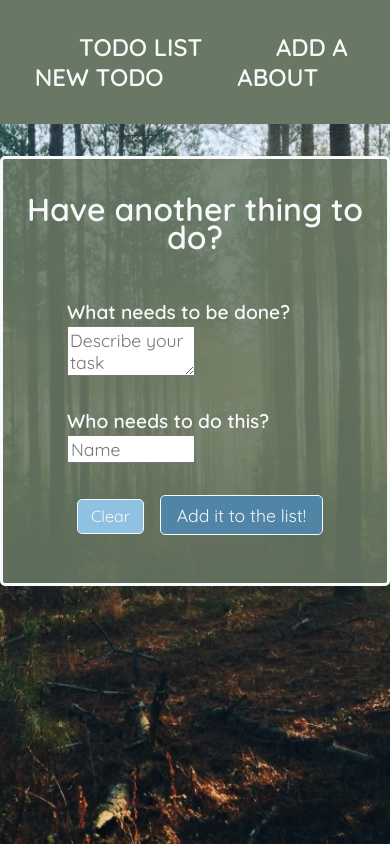
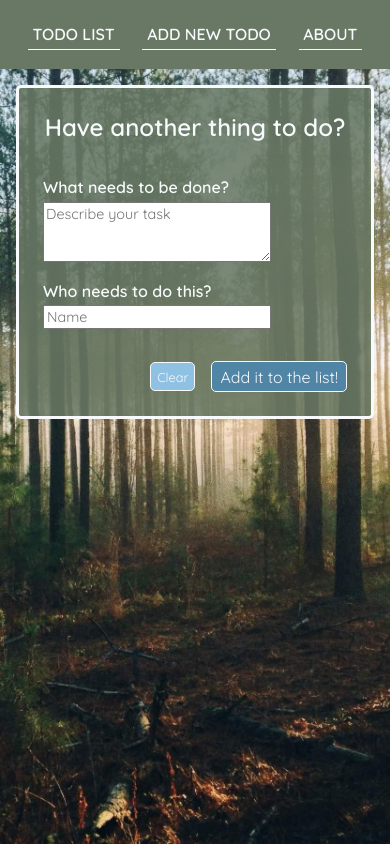
Before and after one commit to chris-mbg/todo-list-vue, a Vue app: page /add in a window 390 px wide. Built offline with nearby package versions, Linux system fonts and the light colour scheme.

Commit message:
Step 1 towards a more responsive app (styles)

```diff
--- a/src/components/Navbar.vue
+++ b/src/components/Navbar.vue
@@ -1,7 +1,7 @@
 <template>
-  <div id="navbar">
+  <div class="navbar">
       <router-link to="/">ToDo list</router-link>
-      <router-link to="/add">Add a new ToDo</router-link>
+      <router-link to="/add">Add new ToDo</router-link>
       <router-link to="/about">About</router-link>
   </div>
 </template>
@@ -14,32 +14,39 @@ export default {
 
 <style scoped>
 
-#navbar {
+    .navbar {
         background-color: #687864;
         text-align: center;
-    padding: 2rem;
+        padding: 1rem 0.5rem;
+        display: flex;
+        flex-wrap: wrap;
+        justify-content: space-evenly;
     }
-
     a {
         text-decoration: none;
         color: #F7F9FB;
+        text-transform: uppercase;
+        font-weight: 600;
+        transition: 0.3s;
+        margin: 0.2rem;
+        padding: 0.3rem;
+        border-bottom: 1px solid #F7F9FB;
+    }
+    a:hover{
+        color: #8fc1e3;
+        border-color: #8fc1e3;
+    }
+
+    @media screen and (min-width: 680px){
+        .navbar {
+            justify-content: center;
+        }
+        a {
         padding: 0.5rem 0.8rem;
         margin: 0 1.5rem;
         font-size: 1.5rem;
-    text-transform: uppercase;
-    font-weight: 600;
-    transition: 0.3s;
+        border: none;
         }
-a:hover{
-    color: #8fc1e3;
     }
 
-/*     Color scheme
-     #687864  dark green
-     #31708E  darker blue-ish
-     #5085A5  more grey blue-ish
-     #8FC1E3  lighter blue
-     #F7F9FB  soft light/white-ish
-     */
-
 </style>
--- a/src/components/TodoItem.vue
+++ b/src/components/TodoItem.vue
@@ -49,7 +49,7 @@ export default {
   }
 
   .todo-item > *{
-    margin: 0.7rem;
+    margin: 0 0.5rem;
   }
   .content {
     font-weight: 600;
@@ -61,8 +61,7 @@ export default {
     background-color: #6a6e6add;
     border-radius: 10px;
     border: 3px solid #f7f9fb;
-    font-size: 0.9rem;
-    padding: 0.5rem;
+    font-size: 0.8rem;
   }
   .done div.content {
     padding: 0;
@@ -71,11 +70,12 @@ export default {
   .done div.content > p{
     text-decoration: line-through;
     display: inline-block;
+    font-size: 0.9rem;
   }
   .done span {
     font-style: italic;
     margin-left: 1rem;
-    color: #8FC1E3
+    color:#5a8f4d
   }
   .done .buttons {
     justify-content: flex-start;
--- a/src/views/About.vue
+++ b/src/views/About.vue
@@ -22,15 +22,22 @@ export default {
     background-color: #687864cc;
     border-radius: 5px;
     border: 3px solid  #F7F9FB;
-    margin: 2rem auto;
+    margin: 1rem;
     padding: 1rem 2rem;
-    max-width: 680px;
-    font-size: 1.2rem;
-    line-height: 1.7rem;
+    max-width: 670px;
+    line-height: 1.5rem;;
     text-align: justify;
   }
   .about h1 {
     text-align: center;
   }
 
+   @media screen and (min-width: 680px){
+    .about {
+      margin: 2rem auto;
+      font-size: 1.2rem;
+      line-height: 1.7rem;
+    }
+  }
+
 </style>
--- a/src/views/AddTodo.vue
+++ b/src/views/AddTodo.vue
@@ -4,15 +4,15 @@
         <form ref="addTodoForm" @submit.prevent="addNewTodo">
             <div class="content">
                 <label>What needs to be done?</label>
-                <textarea v-model.trim="todo.content" rows="2" cols="40" placeholder="Describe your task" required></textarea>
+                <textarea v-model.trim="todo.content" rows="3" cols="40" placeholder="Describe your task" required></textarea>
             </div>
 
             <div class="author">
                 <label>Who needs to do this?</label>
-                <input type="text" v-model.trim="todo.author" placeholder="Name" required>
+                <input type="text" v-model.trim="todo.author" placeholder="Name">
             </div>
             <div class="buttons">
-                <button class="clear">Clear</button>
+                <button class="clear" @click="clearForm">Clear</button>
                 <input type="submit" class="add" value="Add it to the list!">
             </div>
         </form>
@@ -47,6 +47,10 @@ export default {
             const options = { weekday: 'short', month: 'short', day: 'numeric', hour: 'numeric', minute: 'numeric'};
             const now = new Date();
             return new Intl.DateTimeFormat('en-GB', options).format(now);
+        },
+        clearForm() {
+            this.todo.author = '',
+            this.todo.content = ''
         }
     }
 
@@ -59,21 +63,20 @@ export default {
         background-color: #687864dd;
         border-radius: 5px;
         border: 3px solid  #F7F9FB;
-        margin: 2rem auto;
-        padding: 1rem;
+        margin: 1rem;
+        padding: 0.5rem;
         max-width: 700px;
-        font-size: 1.2rem;
         line-height: 1.7rem;
     }
     .add-todo h1{
         text-align: center;
-        font-size: 2rem;
-        margin-bottom: 3rem;
+        font-size: 1.5rem;
+        margin-bottom: 2rem;
+        line-height: 1.9rem;
     }
 
     form > div {
-        margin: 2rem 3rem;
-        flex-basis: 50%;
+        margin: 1rem;
     }
     .content, .author {
         display: flex;
@@ -84,8 +87,8 @@ export default {
         font-weight: 600;
     }
     input[type=text], textarea {
-        width: 50%;
-        font-size: 1.1rem;
+        width: 75%;
+        font-size: 0.9rem;
     }
 
     input[type="submit"], button {
@@ -100,26 +103,53 @@ export default {
     }
     .buttons {
         text-align: right;
+        margin-top: 2rem;
+        display: flex;
+        justify-content: flex-end;
+        align-items: center;
+        flex-wrap: wrap-reverse;
     }
     .add {
         background-color: #5085A5;
-        font-size: 1.1rem;
-        padding: 0.5rem 1rem;
-        margin-left: 0.5rem;
+        font-size: 1rem;
+        padding: 0.3rem 0.5rem;
+        margin-left: 1rem;
+
     }
     .clear {
         background-color: #8fc1e3;
+        font-size: 0.8rem;
+        height: 1.8rem;
+
+    }
+
+   @media screen and (min-width: 680px){
+    .add-todo {
+      margin: 2rem auto;
+      padding: 1rem;
+      font-size: 1.2rem;
+    }
+    .add-todo h1 {
+        font-size: 2rem;
+        margin-bottom: 3rem;
+    }
+    form > div {
+        margin: 2rem 3rem;
+    }
+    input[type=text], textarea {
+        width: 50%;
+        font-size: 1.1rem;
+    }
+    .add {
+        font-size: 1.1rem;
+        padding: 0.5rem 1rem;
+        margin-left: 1rem;
+    }
+    .clear {
         font-size: 1rem;
         padding: 0.4rem 0.8rem;
-        margin: 0 0.5rem;
+        height: 2rem;
     }
-
-    /*     Color scheme
-     #687864  dark green
-     #31708E  darker blue-ish
-     #5085A5  more grey blue-ish
-     #8FC1E3  lighter blue
-     #F7F9FB  soft light/white-ish
-     */
+  }
 
 </style>
--- a/src/views/TodoList.vue
+++ b/src/views/TodoList.vue
@@ -1,8 +1,6 @@
 <template>
   <div class="todo-list">
-    <div class="todo-container">
       <TodoItem v-for="(item, i) in todoList" :key="i" :todoItem="item"/>
-    </div>
   </div>
 </template>
 
@@ -24,9 +22,14 @@ export default {
 </script>
 
 <style scoped>
-  .todo-container {
+  .todo-list {
+    margin: 0.5rem;
     max-width: 500px;
-    margin: 2rem auto;
   }
 
+   @media screen and (min-width: 500px){
+    .todo-list {
+      margin: 2rem auto;
+    }
+  }
 </style>
```
Lines whose indentation alone changed are shown as unchanged.
